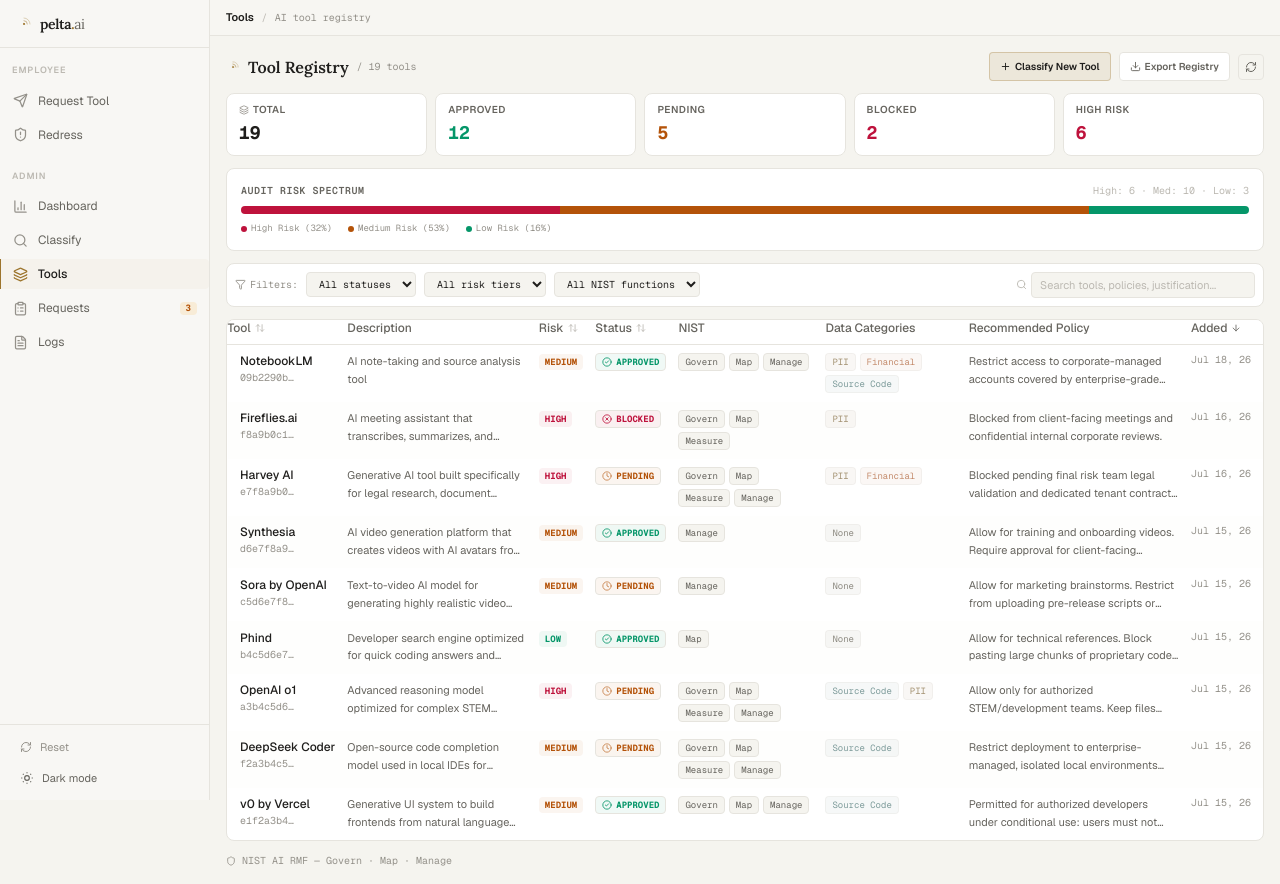
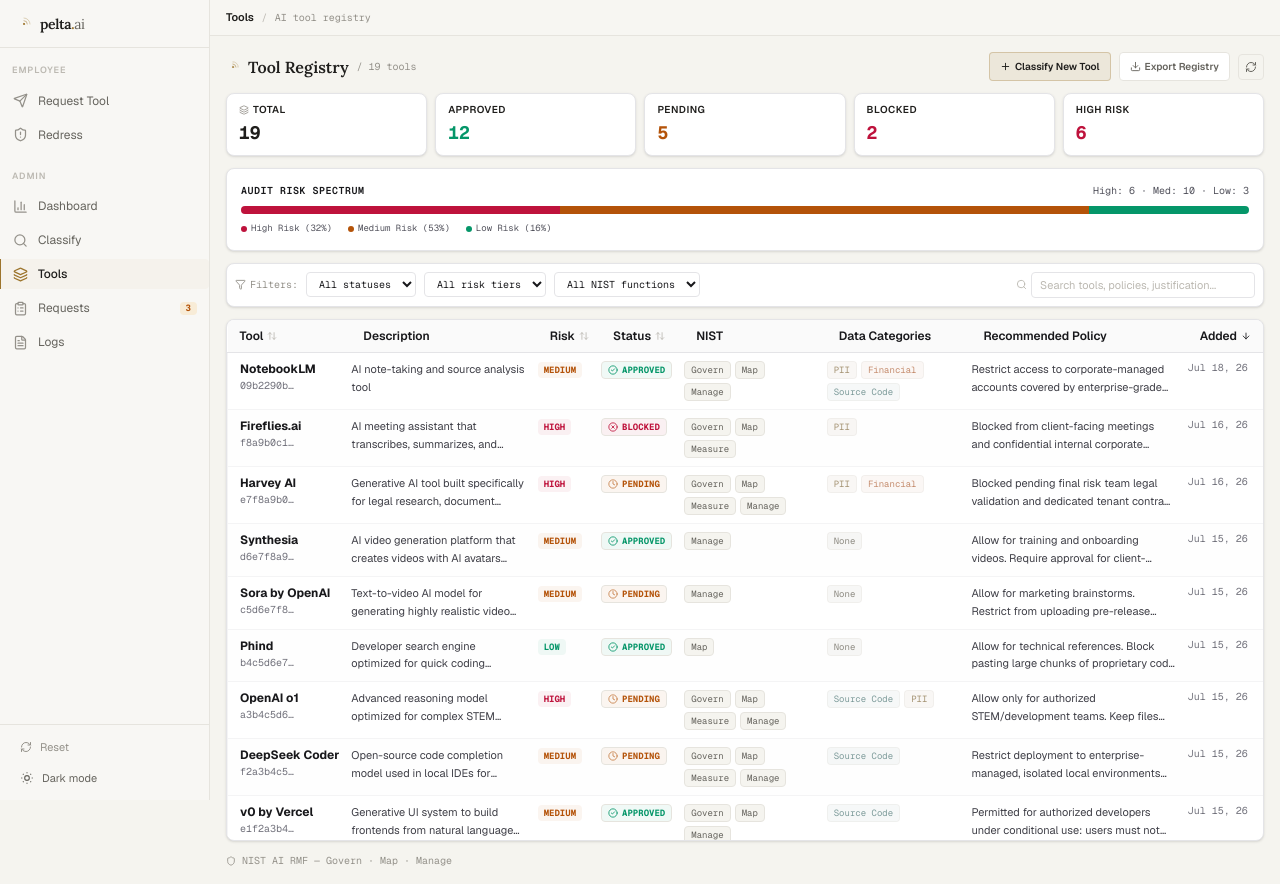
Before and after one commit to tanchinqian/pelta.ai, a Next.js app: page /admin/tools in a window 1280 px wide. Built offline with nearby package versions, Linux system fonts and the light colour scheme.

Commit message:
Tools improve css phase 1

```diff
--- a/app/admin/tools/page.tsx
+++ b/app/admin/tools/page.tsx
@@ -122,7 +122,7 @@
   const isActive = active === sortKey;
   return (
     <th
-      className="pb-2 pr-3 font-medium cursor-pointer select-none hover:text-text-primary transition-colors"
+      className="pb-2 pt-2 px-3 text-zinc-900 dark:text-zinc-100 font-semibold cursor-pointer select-none hover:text-text-primary transition-colors"
       onClick={() => onToggle(sortKey)}
     >
       <span className="flex items-center gap-1">
@@ -382,10 +382,10 @@
       </div>
 
       {/* Risk Distribution Bar Widget */}
-      <div className="panel p-3.5 space-y-2">
+      <div className="bg-white dark:bg-[#18181b] border border-zinc-200 dark:border-zinc-800 p-3.5 space-y-2 rounded-lg shadow-sm">
         <div className="flex items-center justify-between text-[10px] font-mono text-text-secondary">
-          <span className="font-semibold uppercase tracking-wider">Audit Risk Spectrum</span>
-          <span className="text-text-muted">High: {riskDistribution.highCount} · Med: {riskDistribution.mediumCount} · Low: {riskDistribution.lowCount}</span>
+          <span className="font-semibold uppercase tracking-wider text-zinc-900 dark:text-zinc-50">Audit Risk Spectrum</span>
+          <span className="text-zinc-600 dark:text-zinc-400">High: {riskDistribution.highCount} · Med: {riskDistribution.mediumCount} · Low: {riskDistribution.lowCount}</span>
         </div>
         <div className="h-2 w-full rounded-full bg-surface-hover overflow-hidden flex">
           {riskDistribution.highCount > 0 && (
@@ -398,7 +398,7 @@
             <div style={{ width: `${riskDistribution.low}%`, backgroundColor: 'var(--risk-low)' }} className="h-full transition-all duration-500" title={`Low Risk: ${riskDistribution.low}%`} />
           )}
         </div>
-        <div className="flex items-center gap-4 text-[9px] font-mono text-text-tertiary">
+        <div className="flex items-center gap-4 text-[9px] font-mono text-zinc-600 dark:text-zinc-400">
           <div className="flex items-center gap-1"><span className="size-1.5 rounded-full" style={{ backgroundColor: 'var(--risk-high)' }} /> High Risk ({riskDistribution.high}%)</div>
           <div className="flex items-center gap-1"><span className="size-1.5 rounded-full" style={{ backgroundColor: 'var(--risk-medium)' }} /> Medium Risk ({riskDistribution.medium}%)</div>
           <div className="flex items-center gap-1"><span className="size-1.5 rounded-full" style={{ backgroundColor: 'var(--risk-low)' }} /> Low Risk ({riskDistribution.low}%)</div>
@@ -406,14 +406,14 @@
       </div>
 
       {/* Filters */}
-      <div className="panel p-2 flex flex-wrap items-center gap-2">
+      <div className="bg-white dark:bg-[#18181b] border border-zinc-200 dark:border-zinc-800 p-2 flex flex-wrap items-center gap-2 rounded-lg shadow-sm">
         <div className="flex items-center gap-1 text-[10px] font-mono text-text-tertiary">
           <Filter size={11} /> Filters:
         </div>
         <select
           value={statusFilter}
           onChange={(e) => setStatusFilter(e.target.value)}
-          className="text-[10px] font-mono bg-background border border-border rounded px-2 py-1 text-text-primary focus:outline-none focus:border-accent cursor-pointer"
+          className="text-[10px] font-mono bg-white dark:bg-[#18181b] border border-zinc-200 dark:border-zinc-800 rounded px-2 py-1 text-zinc-900 dark:text-zinc-100 focus:outline-none focus:border-accent cursor-pointer"
         >
           <option value="all">All statuses</option>
           <option value="approved">Approved</option>
@@ -423,7 +423,7 @@
         <select
           value={riskFilter}
           onChange={(e) => setRiskFilter(e.target.value)}
-          className="text-[10px] font-mono bg-background border border-border rounded px-2 py-1 text-text-primary focus:outline-none focus:border-accent cursor-pointer"
+          className="text-[10px] font-mono bg-white dark:bg-[#18181b] border border-zinc-200 dark:border-zinc-800 rounded px-2 py-1 text-zinc-900 dark:text-zinc-100 focus:outline-none focus:border-accent cursor-pointer"
         >
           <option value="all">All risk tiers</option>
           <option value="High">High</option>
@@ -433,7 +433,7 @@
         <select
           value={nistFilter}
           onChange={(e) => setNistFilter(e.target.value)}
-          className="text-[10px] font-mono bg-background border border-border rounded px-2 py-1 text-text-primary focus:outline-none focus:border-accent cursor-pointer"
+          className="text-[10px] font-mono bg-white dark:bg-[#18181b] border border-zinc-200 dark:border-zinc-800 rounded px-2 py-1 text-zinc-900 dark:text-zinc-100 focus:outline-none focus:border-accent cursor-pointer"
         >
           <option value="all">All NIST functions</option>
           {NIST_FUNCTIONS.map((fn) => <option key={fn} value={fn}>{fn}</option>)}
@@ -445,13 +445,13 @@
             placeholder="Search tools, policies, justification..."
             value={search}
             onChange={(e) => setSearch(e.target.value)}
-            className="text-[11px] bg-background border border-border rounded px-2 py-1 text-text-primary placeholder:text-text-muted focus:outline-none focus:border-accent w-56"
+            className="text-[11px] bg-white dark:bg-[#18181b] border border-zinc-200 dark:border-zinc-800 rounded px-2 py-1 text-zinc-900 dark:text-zinc-100 placeholder:text-text-muted focus:outline-none focus:border-accent w-56"
           />
         </div>
       </div>
 
       {/* Table */}
-      <div className="panel p-0 overflow-hidden">
+      <div className="bg-white dark:bg-[#18181b] border border-zinc-200 dark:border-zinc-800 p-0 overflow-hidden rounded-lg shadow-sm">
         {filtered.length === 0 ? (
           <div className="flex flex-col items-center justify-center py-12 gap-3">
             <RadarIcon size={24} className="text-accent animate-radar-pulse" />
@@ -460,15 +460,15 @@
         ) : (
           <div className="overflow-x-auto" style={{ maxHeight: 'calc(100vh - 280px)' }}>
             <table className="w-full text-xs">
-              <thead className="sticky top-0 bg-surface z-10">
-                <tr className="text-left text-text-secondary border-b border-border">
+              <thead className="sticky top-0 bg-zinc-50 dark:bg-zinc-900 z-10">
+                <tr className="text-left text-zinc-900 dark:text-zinc-100 font-semibold border-b border-zinc-200 dark:border-zinc-800">
                   <SortTh label="Tool" sortKey="name" active={sortKey} dir={sortDir} onToggle={toggleSort} />
-                  <th className="pb-2 pr-3 font-medium hidden md:table-cell">Description</th>
+                  <th className="pb-2 pt-2 px-3 text-zinc-900 dark:text-zinc-100 font-semibold hidden md:table-cell">Description</th>
                   <SortTh label="Risk" sortKey="riskTier" active={sortKey} dir={sortDir} onToggle={toggleSort} />
                   <SortTh label="Status" sortKey="status" active={sortKey} dir={sortDir} onToggle={toggleSort} />
-                  <th className="pb-2 pr-3 font-medium hidden lg:table-cell">NIST</th>
-                  <th className="pb-2 pr-3 font-medium hidden lg:table-cell">Data Categories</th>
-                  <th className="pb-2 pr-3 font-medium hidden xl:table-cell">Recommended Policy</th>
+                  <th className="pb-2 pt-2 px-3 text-zinc-900 dark:text-zinc-100 font-semibold hidden lg:table-cell">NIST</th>
+                  <th className="pb-2 pt-2 px-3 text-zinc-900 dark:text-zinc-100 font-semibold hidden lg:table-cell">Data Categories</th>
+                  <th className="pb-2 pt-2 px-3 text-zinc-900 dark:text-zinc-100 font-semibold hidden xl:table-cell">Recommended Policy</th>
                   <SortTh label="Added" sortKey="createdAt" active={sortKey} dir={sortDir} onToggle={toggleSort} />
                 </tr>
               </thead>
@@ -477,16 +477,16 @@
                   <tr
                     key={t.id}
                     onClick={() => setSelectedTool(t)}
-                    className={`border-b border-border/40 hover:bg-surface-hover/50 transition-colors cursor-pointer ${
+                    className={`border-b border-zinc-100 dark:border-zinc-800/80 hover:bg-zinc-50/50 dark:hover:bg-zinc-800/30 transition-colors cursor-pointer ${
                       selectedTool?.id === t.id ? 'bg-accent-dim/40 border-l border-accent font-medium' : 'border-l border-transparent'
-                    } ${i % 2 === 1 ? 'bg-surface-hover/20' : ''}`}
+                    } ${i % 2 === 1 ? 'bg-zinc-50/20 dark:bg-zinc-800/10' : ''}`}
                   >
                     <td className="px-3 py-2 align-top">
-                      <p className="font-medium text-text-primary whitespace-nowrap">{t.name}</p>
-                      <p className="text-[10px] font-mono text-text-tertiary mt-0.5">{t.id.slice(0, 8)}…</p>
+                      <p className="font-bold text-zinc-900 dark:text-zinc-50 whitespace-nowrap">{t.name}</p>
+                      <p className="text-[10px] font-mono text-zinc-500 dark:text-zinc-400 mt-0.5">{t.id.slice(0, 8)}…</p>
                     </td>
                     <td className="pr-3 py-2 align-top hidden md:table-cell">
-                      <p className="text-[11px] text-text-secondary leading-relaxed max-w-[240px] line-clamp-2">{t.description}</p>
+                      <p className="text-[11px] text-zinc-700 dark:text-zinc-300 leading-relaxed max-w-[240px] line-clamp-2">{t.description}</p>
                     </td>
                     <td className="pr-3 py-2 align-top whitespace-nowrap">
                       <RiskBadge tier={t.riskTier} />
@@ -507,9 +507,9 @@
                       </div>
                     </td>
                     <td className="pr-3 py-2 align-top hidden xl:table-cell">
-                      <p className="text-[11px] text-text-secondary leading-relaxed max-w-[280px] line-clamp-2">{t.recommendedPolicy}</p>
+                      <p className="text-[11px] text-zinc-700 dark:text-zinc-300 leading-relaxed max-w-[280px] line-clamp-2">{t.recommendedPolicy}</p>
                     </td>
-                    <td className="pr-3 py-2 align-top whitespace-nowrap text-[10px] font-mono text-text-tertiary">
+                    <td className="pr-3 py-2 align-top whitespace-nowrap text-[10px] font-mono text-zinc-500 dark:text-zinc-400">
                       {new Date(t.createdAt).toLocaleDateString('en-US', { month: 'short', day: 'numeric', year: '2-digit' })}
                     </td>
                   </tr>
@@ -777,10 +777,10 @@
 
 function StatCard({ label, value, color, icon }: { label: string; value: number; color?: string; icon?: React.ReactNode }) {
   return (
-    <div className="panel px-3 py-2">
+    <div className="bg-white dark:bg-[#18181b] border border-zinc-200 dark:border-zinc-800 px-3 py-2 rounded-lg shadow-sm">
       <div className="flex items-center gap-1">
         {icon && <span className="text-text-tertiary">{icon}</span>}
-        <p className="text-[10px] font-semibold text-text-secondary uppercase tracking-wider">{label}</p>
+        <p className="text-[10px] font-semibold text-zinc-650 dark:text-zinc-400 uppercase tracking-wider">{label}</p>
       </div>
       <p className="text-lg font-bold font-mono mt-0.5" style={{ color: color ?? 'var(--text-primary)' }}>{value}</p>
     </div>
```
Also changed, not shown: app/globals.css (line endings or trailing spaces).
